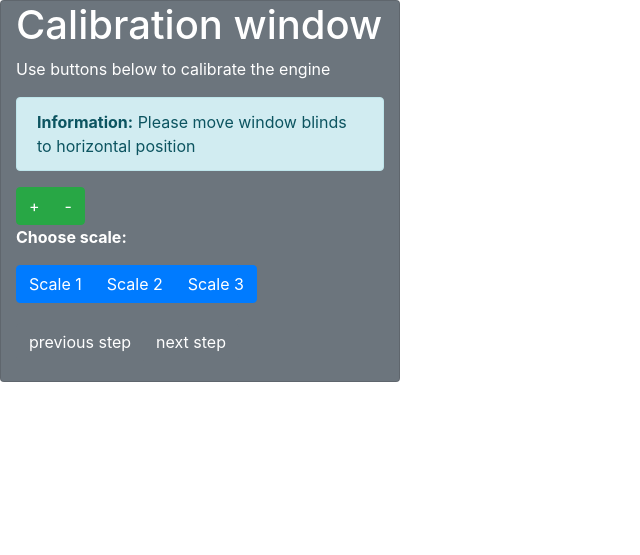
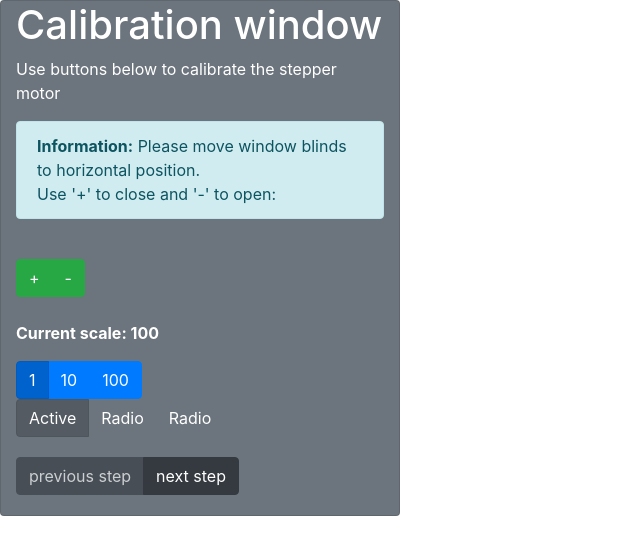
Before and after one commit to Torisels/high-temp-suppressor, a Flask app: template web_app/templates/calibration.html in a window 1280 px wide. Shown: the top 555 px of the page, without its empty margins (0-640 px from the left). Run offline with Flask 2, Linux system fonts and the light colour scheme; the template is opened without the code that fills it, so the values that code supplies are empty; some libraries are stand-ins or nearby versions.

Commit message:
calibration.html work

```diff
--- a/run.py
+++ b/run_frontend.py
@@ -3,4 +3,4 @@ from web_app import app
 
 
 if __name__ == "__main__":
-    app.run(host='0.0.0.0', debug=True)
+    app.run(host='127.0.0.1', debug=True)
--- a/web_app/static/calibration.js
+++ b/web_app/static/calibration.js
@@ -1,29 +1,92 @@
-function plus_button() {
-    elem = document.getElementById("plus") ;
+"use strict";
+
+
+let current_step = 0;
+
+const information = ["Please move window blinds to horizontal position. (fully open)",
+"Please move window blinds to vertical position (fully closed)"
+];
+
+
+let buttons = ["btn_plus", "btn_minus"];
+
+
+
+let current_scale = 100;
+
+(function() {
+
+    let buttons_listeners = [];
+
+    for (const btn_name of buttons){
+        console.log(btn_name);
+        document.getElementById(btn_name).onclick = button_clicked;
+    }
+
+    let scale_buttons = document.getElementsByClassName("scale");
+    for (const scale_btn of scale_buttons)
+    {
+        scale_btn.onclick = scale_button_clicked;
+    }
+    document.getElementById("scale_value").innerText = `Current scale: ${current_scale}`;
+
+    let step_btns = document.getElementsByClassName("step");
+    for (const btn of step_btns)
+    {
+        btn.onclick = calibration_step_button_clicked;
+    }
+    handle_step_state();
+
+
+
+})();
+
+
+function button_clicked() {
+    console.log(this.id);
 }
 
-function minus_button() {
-    elem = document.getElementById("minus") ;
-}
-function scale1() {
-    elem = document.getElementById("1") ;
-}
-function scale2() {
-    elem = document.getElementById("2") ;
 
+function scale_button_clicked()
+{
+    let scale = +this.innerText;
+    current_scale = scale;
+    document.getElementById("scale_value").innerText = `Current scale: ${current_scale}`;
 }
 
-function scale3() {
-    elem = document.getElementById("3") ;
 
+function calibration_step_button_clicked()
+{
+    if (this.id === "next")
+    {
+        current_step ++;
+    }
+    else
+    {
+        if (current_step > 0){
+            current_step --;
+        }
+    }
+
+    console.log(current_step);
+    handle_step_state();
 }
 
-function previous_step() {
-     elem = document.getElementById("previous") ;
 
+
+function handle_step_state()
+{
+    let previous = document.getElementById("previous");
+    let next = document.getElementById("next");
+    switch (current_step) {
+
+        case 0:
+        {
+            previous.setAttribute("disabled", "disabled");
+            break;
+        }
+        case 1:
+            previous.removeAttribute("disabled");
+            break;
+    }
 }
-
-function previous_step() {
-    elem = document.getElementById("next") ;
-
-}
--- a/web_app/static/styles.css
+++ /dev/null
@@ -1,2 +0,0 @@
-[type=button]:not(:disabled), [type=reset]:not(:disabled), [type=submit]:not(:disabled), button:not(:disabled) {
-}
--- /dev/null
+++ b/web_app/static/styles1.css
@@ -0,0 +1,13 @@
+/*[type=button]:not(:disabled), [type=reset]:not(:disabled), [type=submit]:not(:disabled), button:not(:disabled) {*/
+/*}*/
+
+button#btn_minus, button#btn_plus{
+    box-shadow: none;
+}
+
+
+
+df
+body {
+    background-color: #86e6b3;
+}
--- a/web_app/templates/calibration.html
+++ b/web_app/templates/calibration.html
@@ -2,35 +2,65 @@
 <html lang="en">
 <head>
   <meta charset="utf-8" name="viewport" content="width=device-width, initial-scale=1">
-  <link rel="stylesheet" type="text/css" href="{{ url_for('static', filename='calibration_style.css') }}">
-  <link rel="stylesheet" type="text/css" href="{{ url_for('static', filename='bootstrap.min.css') }}">
+<!--  <link rel="stylesheet" type="text/css" href="{{ url_for('static', filename='calibration_style.css') }}">-->
+
+  <link rel="stylesheet" type="text/css" href="../static/bootstrap.min.css">
+  <link rel="stylesheet" type="text/css" href="../static/styles1.css">
+<!--  <link rel="stylesheet" type="text/css" href="{{ url_for('static', filename='bootstrap.min.css') }}">-->
+
 </head>
 <body>
   <div class="card bg-secondary text-white"  style="width: 25rem;">
     <div class="container">
       <h1> Calibration window</h1>
-      <p>Use buttons below to calibrate the engine </p>
+      <p>Use buttons below to calibrate the stepper motor </p>
       <div class="alert alert-info">
-        <strong>Information:</strong> Please move window blinds to horizontal position
+        <strong>Information:</strong> <span id="info_message">Please move window blinds to horizontal position.</span>
+        <br>
+        Use '+' to close and '-' to open:
       </div>
+
+
+      <br>
       <div class="btn-group">
-        <button type="button" class="btn btn-success" id="plus" onclick="plus_button()">+</button>
-        <button type="button" class="btn btn-success" id="minus"onclick="minus_button()">-</button>
+        <button type="button" class="btn btn-success bbb" id="btn_plus" >+</button>
+        <button type="button" class="btn btn-success bbb" id="btn_minus" >-</button>
+      </div> <br><br>
+      <p class="font-weight-bolder" id="scale_value">Choose scale:</p>
+      <div class="btn-group btn-group-toggle" data-toggle="buttons">
+        <label class="btn btn-primary active">
+          <input type="radio" name="options" id="btn_scale_1" autocomplete="off" > 1
+        </label>
+        <label class="btn btn-primary">
+          <input type="radio" name="options" id="btn_scale_2" autocomplete="off"> 10
+        </label>
+        <label class="btn btn-primary">
+          <input type="radio" name="options" id="btn_scale_3" autocomplete="off"> 100
+        </label>
+
+
+      </div>  <br>
+
+      <div class="btn-group btn-group-toggle" data-toggle="buttons">
+        <label class="btn btn-secondary active">
+          <input type="radio" name="options" id="option1" autocomplete="off" checked> Active
+        </label>
+        <label class="btn btn-secondary">
+          <input type="radio" name="options" id="option2" autocomplete="off"> Radio
+        </label>
+        <label class="btn btn-secondary">
+          <input type="radio" name="options" id="option3" autocomplete="off"> Radio
+        </label>
       </div>
-      <p class="font-weight-bolder">Choose scale:</p>
-      <div class="btn-group">
-        <button type="button" class="btn btn-primary" id="1" onclick="scale1()">Scale 1</button>
-        <button type="button" class="btn btn-primary" id="2" onclick="scale2()">Scale 2</button>
-        <button type="button" class="btn btn-primary" id="3" onclick="scale3()">Scale 3</button>
-      </div>
-      <div class="btn-group" style="margin:20px 0">
-        <button type="button" class="btn btn-secondary" id="previous" onclick="previous_step()">previous step</button>
-        <button type="button" class="btn btn-secondary" id="next" onclick="next_step()">next step</button>
+      <div class="btn-group" style="margin:20px 0" >
+        <button type="button" class="btn btn-dark step" id="previous" >previous step</button>
+        <button type="button" class="btn btn-dark step" id="next" >next step</button>
       </div>
     </div>
   </div>
-  <script src="assets/js/jquery.min.js"></script>
-  <script src="assets/bootstrap/js/bootstrap.min.js"></script>
-  <script src="{{ url_for('static', filename='calibration.js') }}"></script>
+<!--  <script src="assets/js/jquery.min.js"></script>-->
+<!--  <script src="{{ url_for('static', filename='bootstrap.min.js') }}"></script>-->
+  <script src="../static/calibration.js"></script>
+<!--  <script src="{{ url_for('static', filename='calibration.js') }}"></script>-->
 </body>
 </html>
--- a/web_app/templates/index.html
+++ b/web_app/templates/index.html
@@ -76,6 +76,7 @@
             </tbody>
         </table>
     </div>
+<!--    <script type="text/javascript" src="{{ url_for('static', filename='bootstrap.min.js') }}"></script>-->
     <script type="text/javascript" src="{{ url_for('static', filename='bootstrap.min.js') }}"></script>
 </body>
 
```
